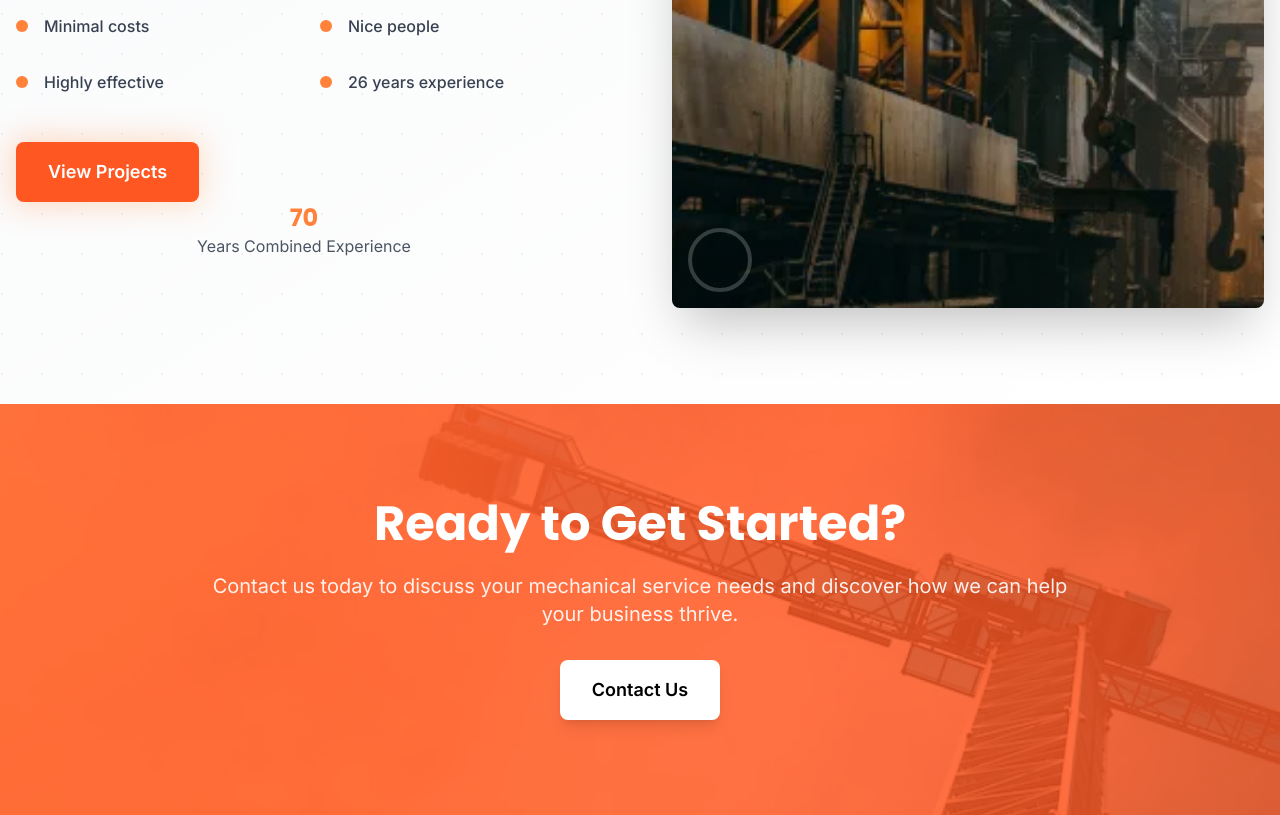
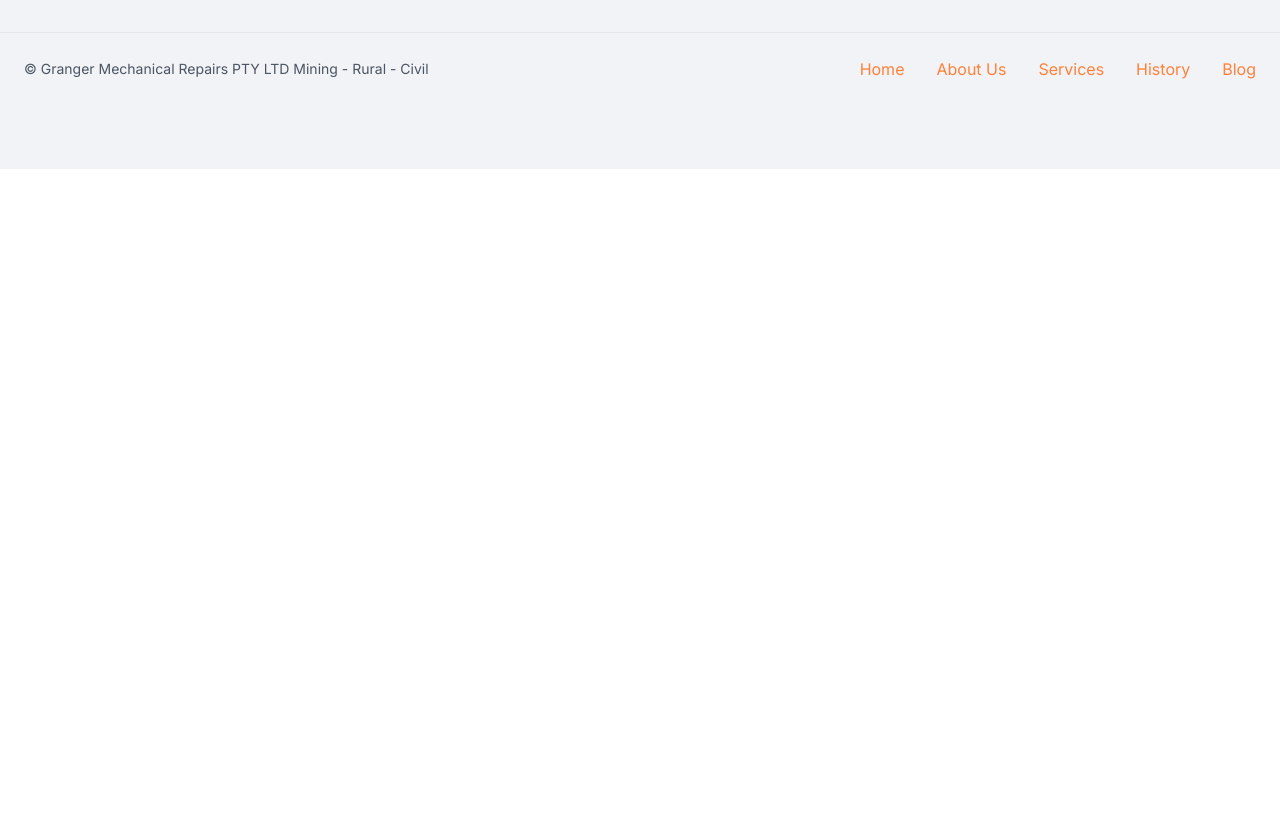
Before and after one commit to Dezzi94/GMR, a React (Vite) app: page /services in a window 1280 px wide. Shown: the part 3380-4195 px from the top of the page. After the commit the page ends 3549 px from the top, so only its background shows below. Built offline with nearby package versions, Linux system fonts and the light colour scheme.

Commit message:
image updates
image updates

```diff
--- a/src/pages/About.tsx
+++ b/src/pages/About.tsx
@@ -10,7 +10,7 @@ const About: React.FC = () => {
         <div
           className="absolute inset-0 bg-cover bg-center bg-no-repeat"
           style={{
-            backgroundImage: 'url(/assets/images/backgrounds/about.webp)',
+            backgroundImage: 'url(/assets/images/hero/gmrhosevan.jpg)',
             filter: 'brightness(0.6)'
           }}
         />
--- a/src/pages/Services.tsx
+++ b/src/pages/Services.tsx
@@ -2,7 +2,6 @@ import React, { useState } from 'react';
 import { motion } from 'framer-motion';
 import { Section, Button } from '../components/common';
 import { SERVICES_CONTENT } from '../constants/content';
-import IndustrialMarketSection from '../components/IndustrialMarketSection';
 import { Link } from 'react-router-dom';
 
 const Services: React.FC = () => {
@@ -229,8 +228,6 @@ const Services: React.FC = () => {
         </motion.div>
       </Section>
 
-      <IndustrialMarketSection />
-
       {/* Service Details Modal */}
       {selectedService !== null && (
         <motion.div
@@ -305,35 +302,6 @@ const Services: React.FC = () => {
           </motion.div>
         </motion.div>
       )}
-
-      {/* CTA Section with gradient background */}
-      <Section className="py-20 relative overflow-hidden bg-[#ff813a]" background="accent">
-        <div
-          className="absolute inset-0 bg-cover bg-center"
-          style={{
-            backgroundImage: 'url(/assets/images/backgrounds/crane.webp)',
-            opacity: 0.2
-          }}
-        />
-        <div className="max-w-4xl mx-auto px-4 relative z-10">
-          <motion.div
-            initial={{ opacity: 0, y: 30 }}
-            whileInView={{ opacity: 1, y: 0 }}
-            viewport={{ once: true }}
-            className="text-center text-white"
-          >
-            <h2 className="text-4xl md:text-5xl font-bold mb-6">{SERVICES_CONTENT.cta.title}</h2>
-            <p className="text-xl mb-8 text-white/90">{SERVICES_CONTENT.cta.description}</p>
-            <Button
-              as="a"
-              href="/contact"
-              className="!text-black bg-white hover:bg-white/90 px-8 py-4 text-lg font-semibold rounded-lg shadow-lg hover:shadow-xl transition-all duration-300 hover:scale-105 inline-block"
-            >
-              Contact Us
-            </Button>
-          </motion.div>
-        </div>
-      </Section>
     </div>
   );
 };
```
